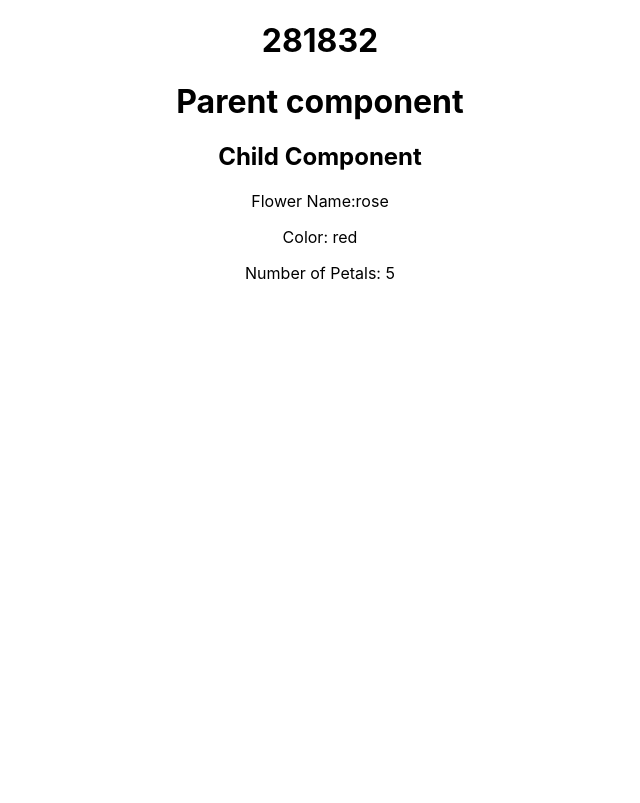
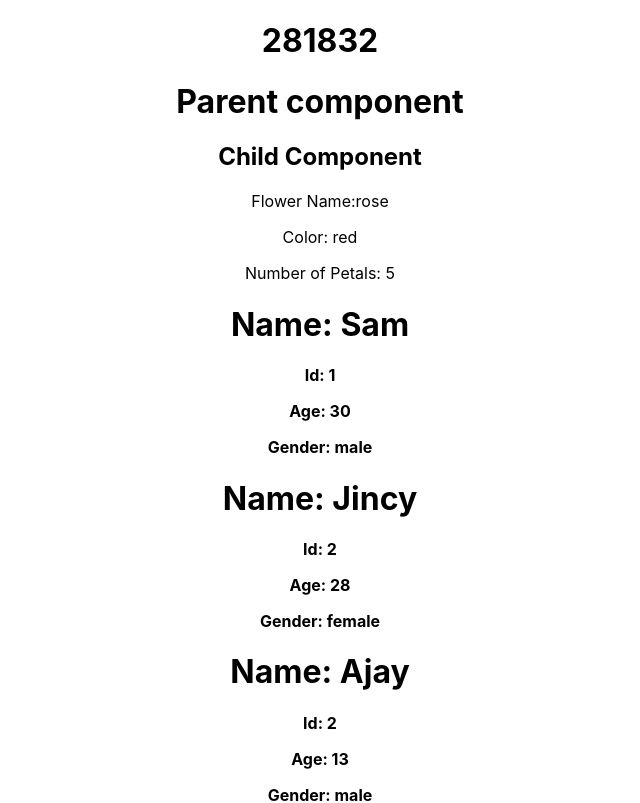
Before and after one commit to RaashidGIT/SecondApp, a React (Create React App) app: page / in a window 1280 px wide. Shown: the top 803 px of the page, without its empty margins (320-960 px from the left). Built offline with nearby package versions, Linux system fonts and the light colour scheme.

Commit message:
added mymap

```diff
--- a/src/App.js
+++ b/src/App.js
@@ -1,6 +1,6 @@
 // import logo from './logo.svg';
 import './App.css';
-import Child from './Components/Child';
+import Mymap from './Components/Mymap';
 import Parent from './Components/Parent';
 import SimpleMap from './Components/SimpleMap';
 
@@ -9,6 +9,7 @@ function App() {
     <div className="App">
     <SimpleMap/>
     <Parent/>
+    <Mymap/>
     </div>
   );
 }
--- /dev/null
+++ b/src/Components/Mymap.js
@@ -0,0 +1,27 @@
+import React from 'react'
+
+function Mymap() {
+    const people = [
+        { id: 1, name: "Sam", gender: "male", age: 30},
+        { id: 2, name: "Jincy", gender: "female", age: 28},
+        { id: 2, name: "Ajay", gender: "male", age: 13},
+        { id: 2, name: "Fasi", gender: "female", age: 8}
+    ]
+  return (
+    <div>
+        {people.map(person => {
+            return(
+                <h4>
+                    <h1><b>Name: {person.name}</b></h1>
+                    <p>Id: {person.id}</p>
+
+                    <p>Age: {person.age}</p>
+                    <p>Gender: {person.gender}</p>
+                </h4>
+            )
+        })}
+    </div>
+  )
+}
+
+export default Mymap
```
